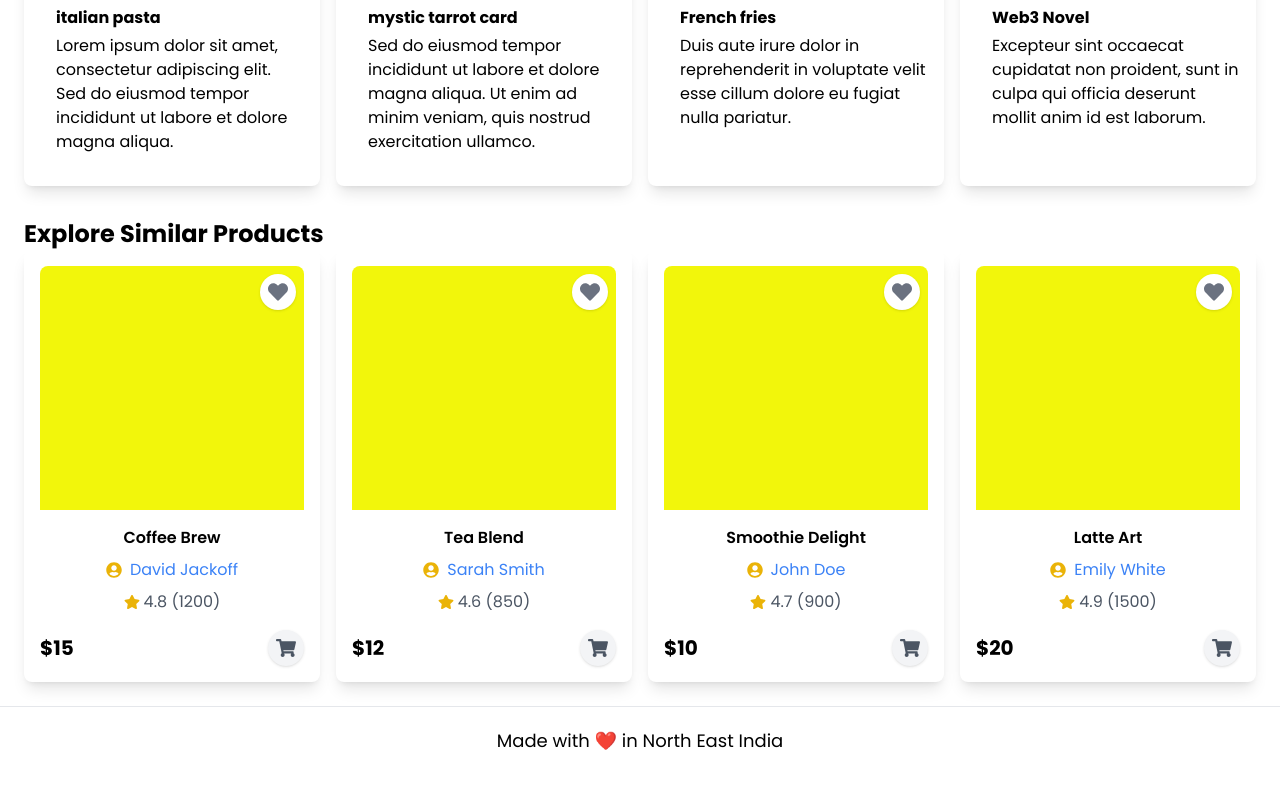
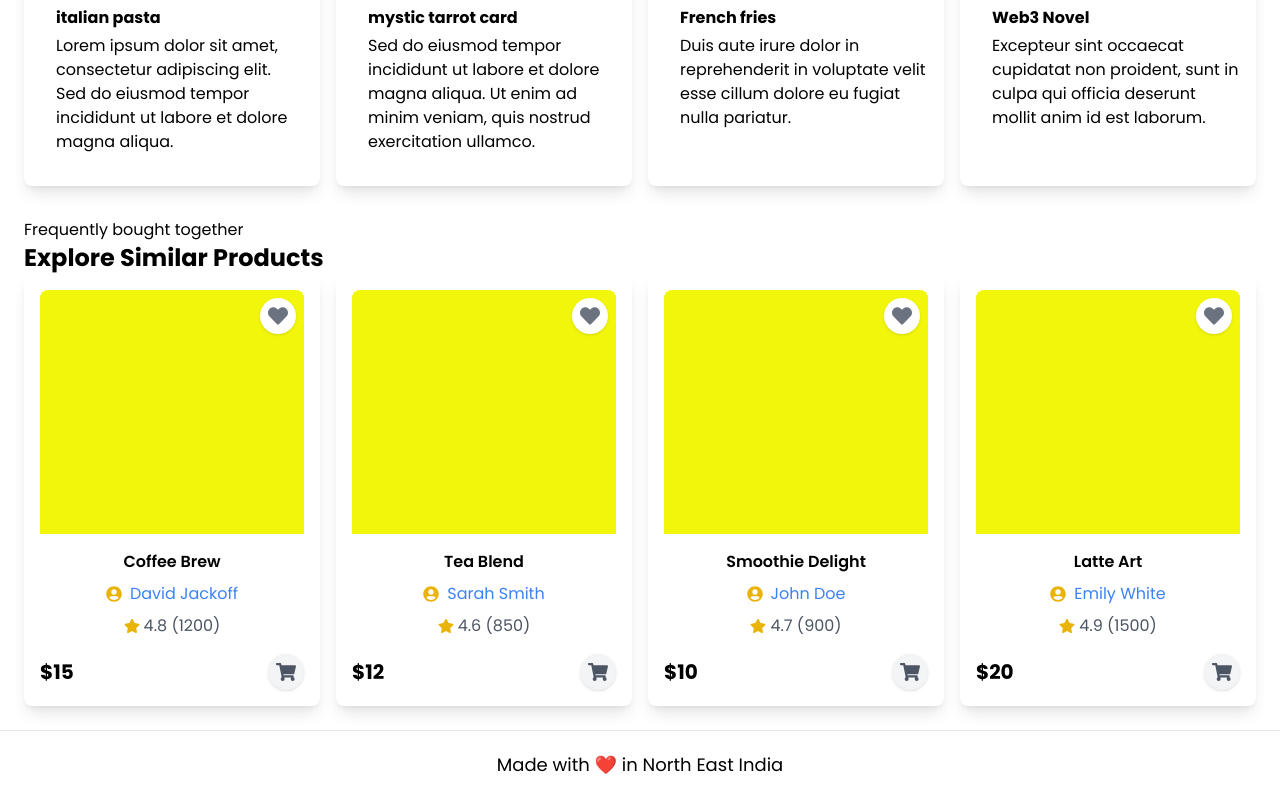
Before and after one commit to Tirthankar03/clamio-nextjs, a Next.js app: page /product/1 in a window 1280 px wide. Shown: the part 907-1706 px from the top of the page. Before the commit the page ends 1682 px from the top, so only its background shows below. Built offline with nearby package versions, Linux system fonts and the light colour scheme; what tailwindcss-debug-screens would draw is missing.

Commit message:
frequently bought items initialized

```diff
--- a/app/(root)/product/[id]/page.tsx
+++ b/app/(root)/product/[id]/page.tsx
@@ -1,9 +1,10 @@
-// pages/product/[id].tsx
+'use client'
 import React from 'react';
 import ProductHighlights from '@/components/shared/Product-Details/ProductHighlights';
 import Reviews from '@/components/shared/Product-Details/Reviews';
 import SimilarProducts from '@/components/shared/Product-Details/SimilarProducts';
 import ProductInfo from '@/components/shared/Product-Details/ProductInfo';
+import Frequent from '@/components/shared/Product-Details/Frequent';
 
 const ProductDetail = () => {
   return (
@@ -11,6 +12,7 @@ const ProductDetail = () => {
       <ProductInfo />
       <ProductHighlights />
       <Reviews />
+      <Frequent />
       <SimilarProducts />
     </div>
   );
--- /dev/null
+++ b/components/shared/Product-Details/Frequent.tsx
@@ -0,0 +1,19 @@
+import { HotNewproductData, TopDiscountProduct, TopSellingproductData } from '@/constants/data';
+import { useParams } from 'next/navigation';
+import React from 'react'
+
+const allProducts = [...TopSellingproductData, ...HotNewproductData, ...TopDiscountProduct];
+
+export default function Frequent() {
+    const params = useParams();
+    const id = Array.isArray(params.id) ? params.id[0] : params.id;
+    const products = allProducts.find(p => p.id === parseInt(id));
+    return (
+        <div className=''>
+            <h1 className=''>Frequently bought together</h1>
+            <div className='grid grid-cols'>
+
+            </div>
+        </div>
+    )
+}
```
